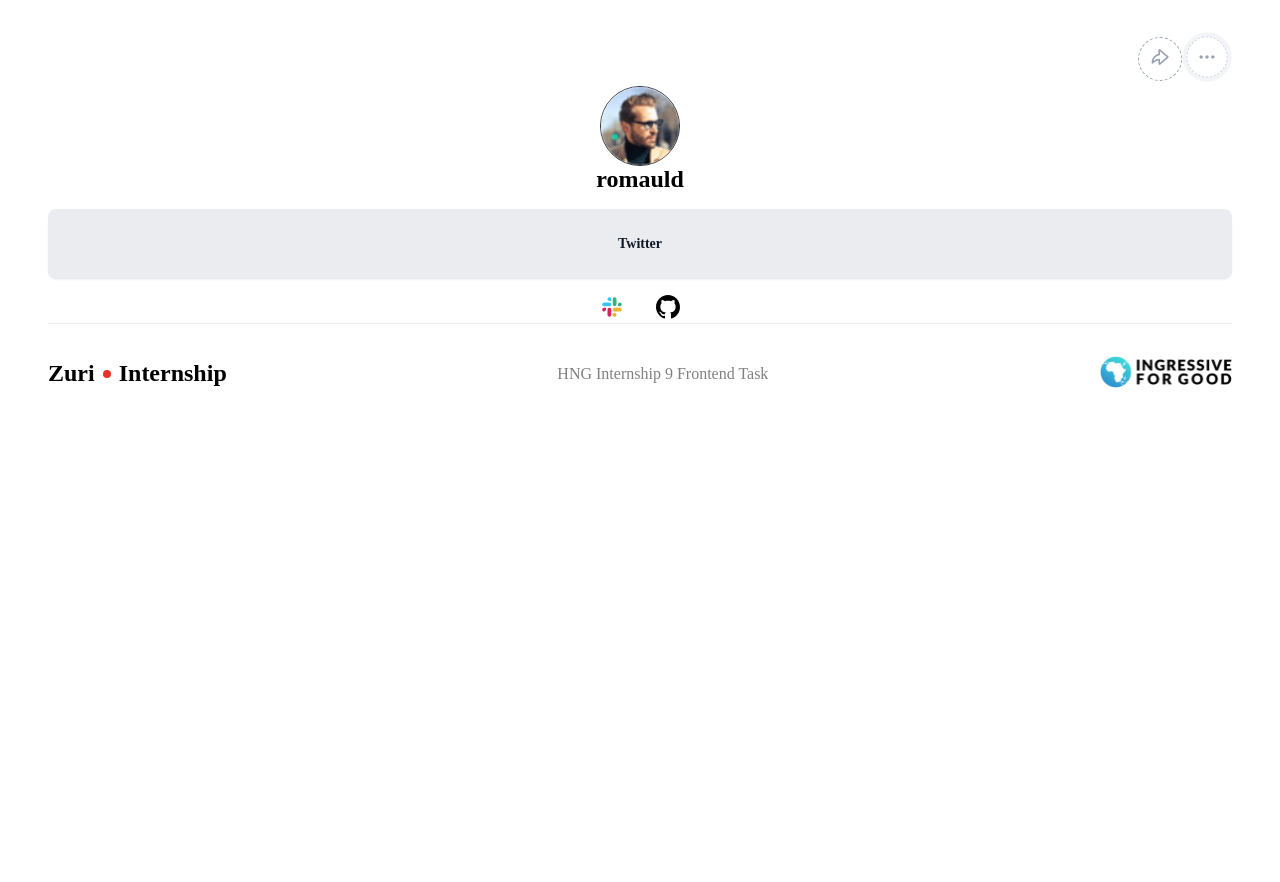
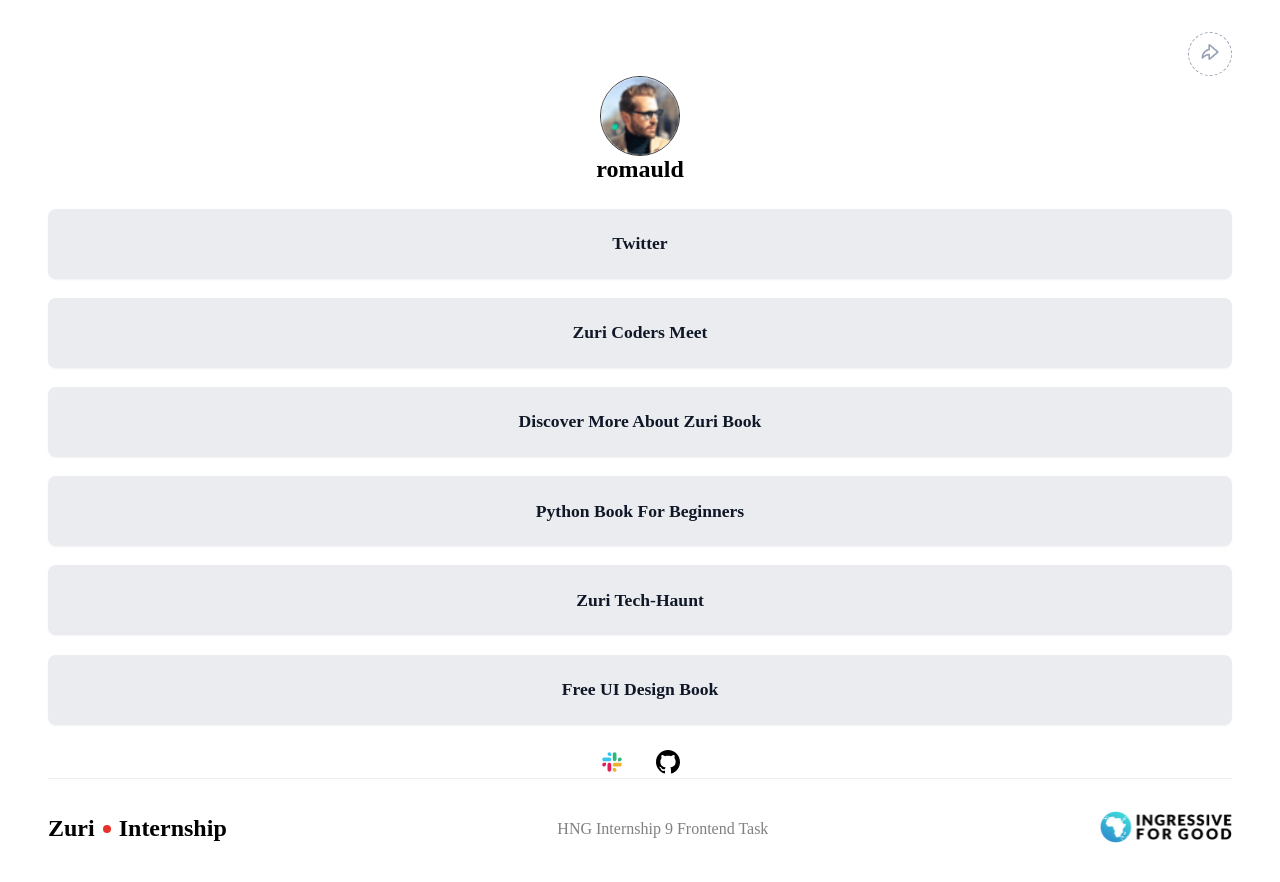
Before and after one commit to Elochukwu3/tap-link, a React (Create React App) app: page / in a window 1280 px wide. Shown: the top 882 px of the page. Before the commit the page ends 800 px from the top, so only its background shows below. Built offline with nearby package versions, Linux system fonts and the light colour scheme.

Commit message:
share button

```diff
--- a/src/App.css
+++ b/src/App.css
@@ -5,10 +5,12 @@
   text-decoration: none;
 }
 html {
-  overflow: hidden;
+  overflow-x: hidden;
 }
 body {
-  overflow-x: hidden;
+  background: #fff;
+  min-height: 100vh;
+  width: 100%;
 }
 main {
   display: flex;
@@ -42,6 +44,9 @@
   border-radius: 50%;
   padding: 5px 7px;
   transition: .6s ease-out;
+}
+.share-two{
+  display: none;
 }
 .profile-wrapper {
   display: grid;
@@ -113,15 +118,16 @@
 flex-direction: row;
 flex-wrap: nowrap;
 font-size: 14px;
-font-weight: 600;
+font-weight: bolder;
+text-transform: capitalize;
+font-size: 1.1rem;
 gap: initial;
 height: 70px;
 justify-content: space-around;
 padding: 0 28px;
-/* z-index: 1; */
 cursor: pointer;
 position: relative;
-margin:  0 auto;
+margin:  .6rem auto;
 }
 .link-items :nth-child(3){
   color: #101828;
@@ -145,26 +151,33 @@
  transform: scale(1);
   transition: .3s ease-in-out;
 }
-.share::after, .share::before{
+.share::before{
   transform: scale(0);
   scale: 0;
    position: absolute;
-   right: 10%;
+   right: 50px;
    transform: translateX(-50%)scale(0);
    display: inline-block;
    z-index: 1000;
    transform: 150ms transform;
    transform-origin: bottom center;
+   top: 50%;
+   width: 100px !important;
+
 }
 
 .share::after{
-  right: 12%;
+  right: 100px;
+  scale: 0;
   content: '';
   border: 10px solid transparent;
   border-top-color: rgb(88, 88, 88);
-  transform: translateY(-60%) translateX(0%);
+  transform: translateY(-40%) translateX(0%);
   transform-origin: bottom;
-
+  top: 50%;
+  transform-origin: bottom center;
+  position: absolute;
+  display: inline-block;
 }
 
 .linktree-content::after, .linktree-content::before{
@@ -177,17 +190,18 @@
   z-index: 1000;
   transform: 150ms transform;
   transform-origin: bottom center;
+  font-size: .8rem;
   top: -.6rem;
 }
 .linktree-content::before, .share::before{
   transform: translateY(-110%);
-  content: 'heheh';
+  content: attr(data);
   color: #fff;
   padding: .5rem;
   border-radius: .3rem;
   text-align: center;
-  width: max-content;
-  max-width: 100%;
+  width: 100%;
+  max-width: 200px;
   background-color:  rgb(88, 88, 88);
 
 }
@@ -216,3 +230,20 @@
 justify-content: space-between;
 min-height: 100px;
 }
+@media screen and (max-width: 575px){
+.link-tree-footer .link-tree-footer-content {
+  align-items: normal;
+  display: flex;
+  flex-direction: column;
+  flex-wrap: nowrap;
+  gap: 16px;
+  justify-content: normal;
+  padding: 32px 0;
+}
+.share .share-icon-upper{
+  display: none;
+}
+.share .share-two{
+  display: flex;
+}
+}
--- a/src/App.js
+++ b/src/App.js
@@ -1,24 +1,24 @@
 import React from 'react';
 import './App.css';
-import share from './icons/share.png';
 import dotShare from './icons/dot.png';
 import camera from './icons/camera.svg';
+import share from './icons/share.png';
 import git from './icons/git.svg';
 import slak from './icons/slack.svg';
 import good from './icons/good.svg';
-import profile from './images/wearingglass.png'
+import profile from './images/wearingglass.png';
+import Button from './Button';
 
 function App() {
-  console.log(share);
   return (
     <div className="App">
      <main>
       <div className='linktree-page'>
       <div className='lintree-wrapper'>
         <section className='linktree-header'>
-        <div className='share'>
+        <div className='share' data={'share'}>
           <span className='share-icon-upper'><img src={share} alt='share'/></span>
-          <span><img src={dotShare} alt='dot-btn'/></span>
+          <span className='share-two'><img src={dotShare} alt='dot-btn'/></span>
         </div>
         <div className='profile-wrapper'>
            <div  className='profile-inner' cam={camera}>
@@ -33,18 +33,13 @@
         </section>
         <section className='lintree-section'>
           <div className='lintree-wrap'>
-          <div className='linktree-content'>
-            <div>
 
-              <a href='#'  className='link-items'>
-              <span></span>
-                Twitter
-              <span>
-                <img src={share} alt='share inner' className='share-icon'/>
-              </span>
-                </a>
-            </div>
-          </div>
+          <Button altn={'tweet'}name={"Twitter"} link={'https://twitter.com/romauld_j'} ide={"twitter"} attr={"Redirect to my twitter page"}/>
+          <Button altn={'tweet'}name={"Zuri Coders Meet"} link={'http://training.zuri.team/'} ide={"btn__zuri"} attr={"Welcome to Zuri"}/>
+          <Button altn={'tweet'}name={"Discover More About Zuri Book"} link={'https://books.zuri.team'} ide={"books"} attr={"Discover more about zuri books. With premium and more free books to grab"}/>
+          <Button altn={'tweet'}name={"Python Book for Beginners"} link={'https://books.zuri.team/python-for-beginners?ref_id=<romauld>'} ide={"book__python"} attr={"Checkout the renowned zuri python books. Perfectly for beginners"}/>
+          <Button altn={'tweet'}name={"Zuri Tech-Haunt"} link={'https://background.zuri.team'} ide={"pitch"} attr={"Feel the experience of collaboration. Visit the zuri community program"}/>
+          <Button altn={'tweet'}name={"Free UI Design Book"} link={'https://books.zuri.team/design-rules'} ide={"book__design"} attr={"Be the best designer!!!, Grab a copy and be a legendary designer"}/>
           </div>
         </section>
         <div>
--- /dev/null
+++ b/src/Button.js
@@ -0,0 +1,18 @@
+import React from 'react';
+import share from './icons/share.png';
+
+export default function Button({name, attr, altn, link, ide, shareSocial}) {
+  return (<div className='linktree-content' data={attr}>
+              <div>
+
+              <a href={link}  className='link-items' id={ide} onClick={shareSocial}>
+              <span></span>
+                {name}
+              <span>
+                <img src={share} alt={altn} className='share-icon'/>
+              </span>
+                </a>
+            </div>
+            </div>
+  )
+}
```
